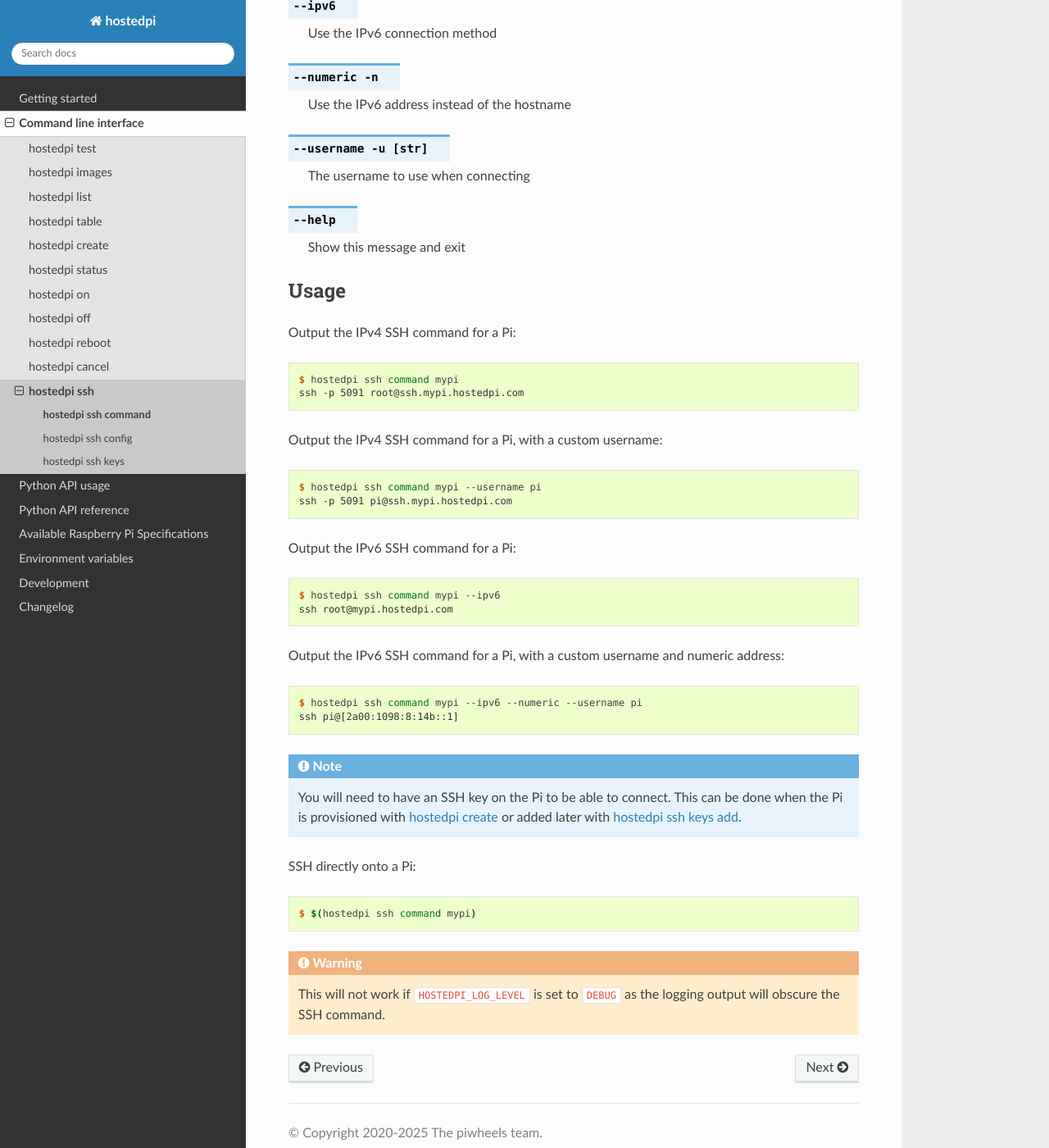
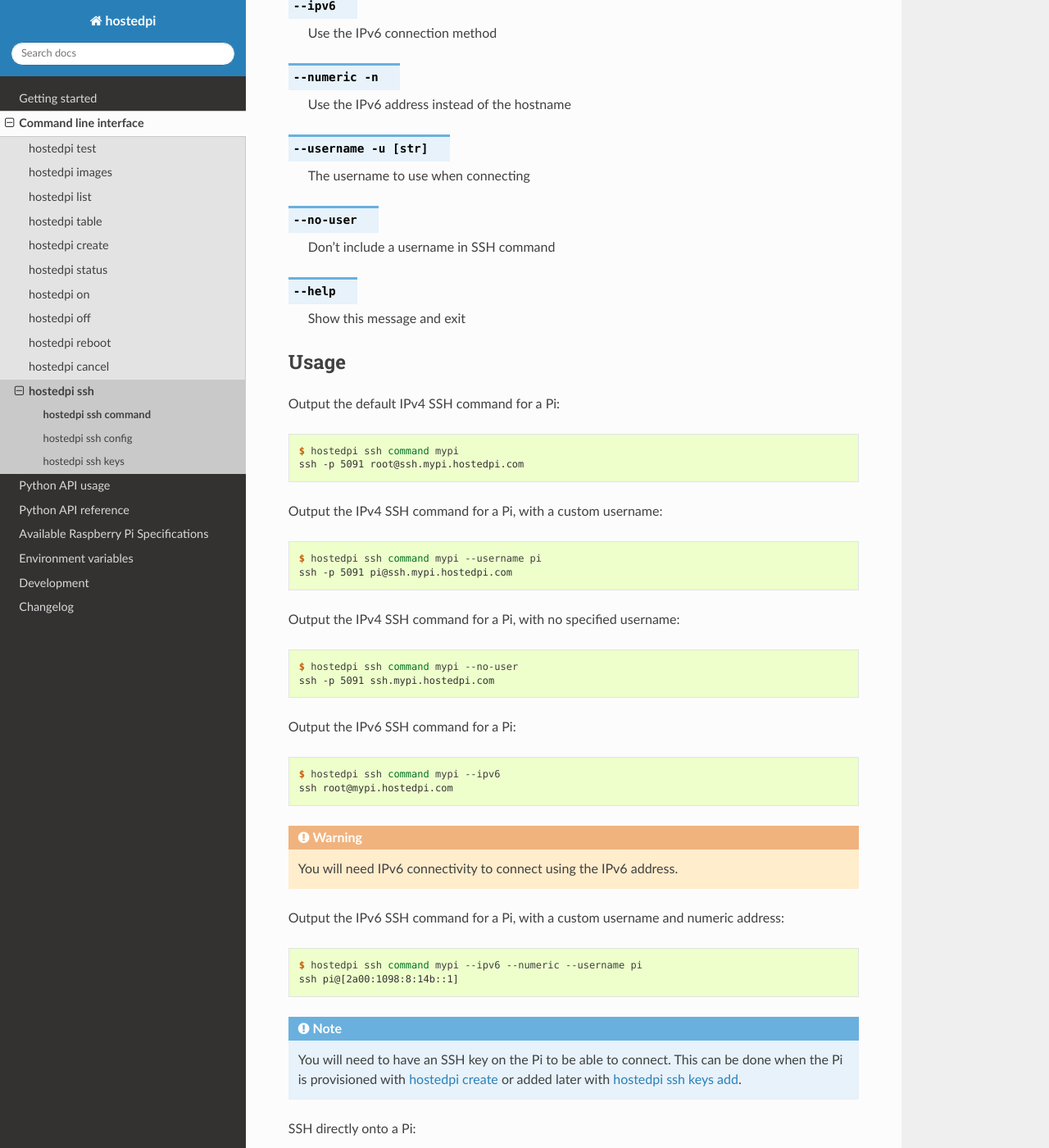
Before and after one commit to piwheels/hostedpi, a Sphinx documentation site: the page built from docs/cli/ssh/command.rst, in a window 1280 px wide and 1400 px high, scrolled down 484 px. Shown: the whole window at 82% size. Built offline with Sphinx 7.4.7 and the Read the Docs theme 3.1.0, drawn with Linux system fonts in a browser that asks for light colours.

Commit message:
Update CLI docs for SSH command & config

```diff
--- a/docs/cli/ssh/command.rst
+++ b/docs/cli/ssh/command.rst
@@ -32,6 +32,10 @@ Options
 
     The username to use when connecting
 
+.. option:: --no-user
+
+    Don't include a username in SSH command
+
 .. option:: --help
 
     Show this message and exit
@@ -39,7 +43,7 @@ Options
 Usage
 =====
 
-Output the IPv4 SSH command for a Pi:
+Output the default IPv4 SSH command for a Pi:
 
 .. code-block:: console
 
@@ -53,12 +57,23 @@ Output the IPv4 SSH command for a Pi, with a custom username:
     $ hostedpi ssh command mypi --username pi
     ssh -p 5091 pi@ssh.mypi.hostedpi.com
 
+Output the IPv4 SSH command for a Pi, with no specified username:
+
+.. code-block:: console
+
+    $ hostedpi ssh command mypi --no-user
+    ssh -p 5091 ssh.mypi.hostedpi.com
+
 Output the IPv6 SSH command for a Pi:
 
 .. code-block:: console
 
     $ hostedpi ssh command mypi --ipv6
     ssh root@mypi.hostedpi.com
+
+.. warning::
+
+    You will need IPv6 connectivity to connect using the IPv6 address.
 
 Output the IPv6 SSH command for a Pi, with a custom username and numeric address:
 
```
Also changed, not shown: docs/cli/ssh/config.rst (+16 -0 lines).
